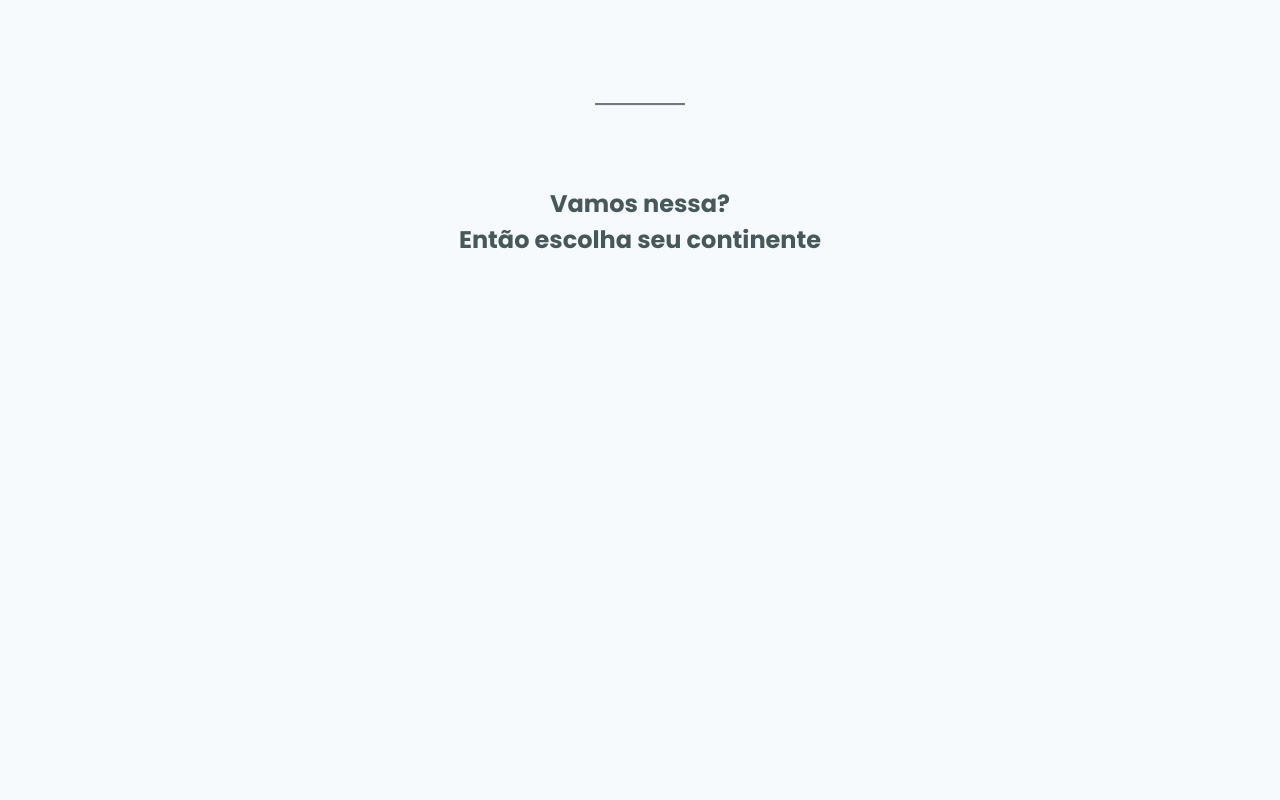
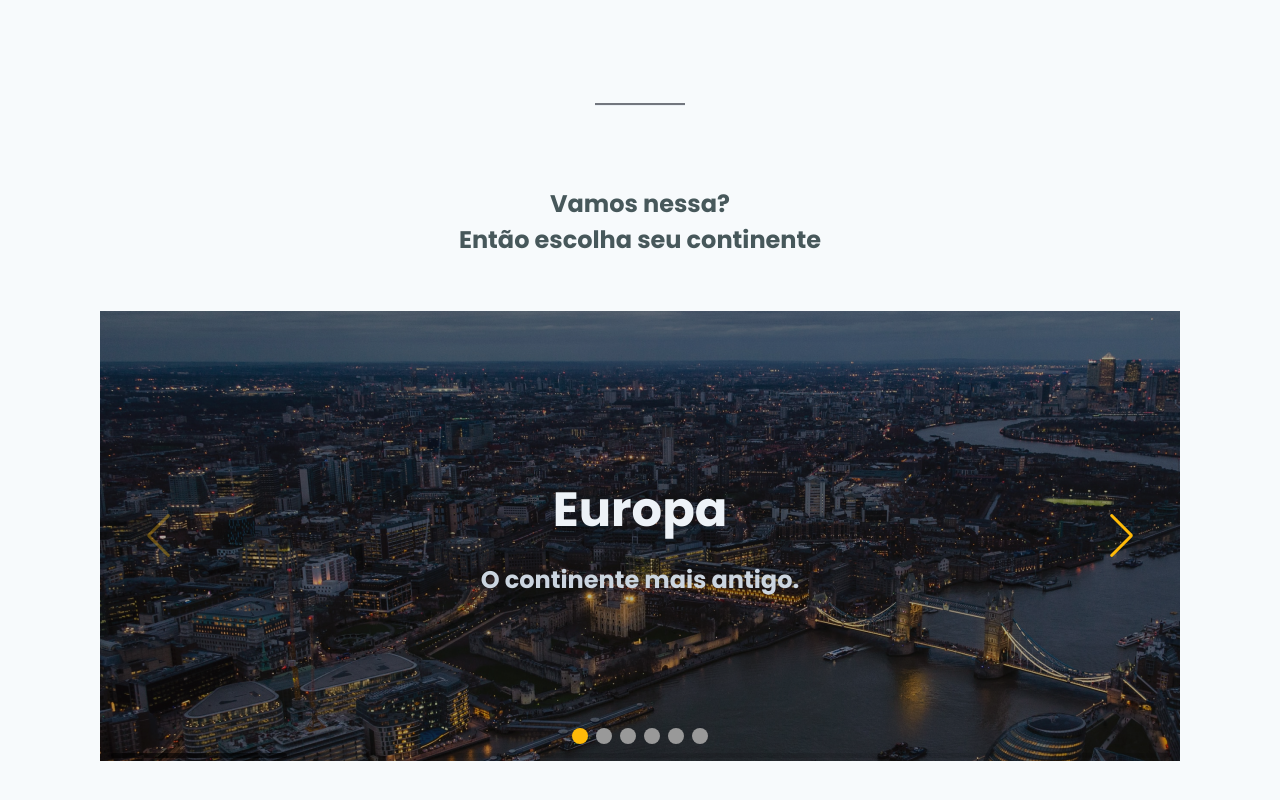
Before and after one commit to davihoffmann/worldtrip, a Next.js app: page / in a window 1280 px wide. Shown: the part 714-1514 px from the top of the page. Before the commit the page ends 1180 px from the top, so only its background shows below. Built offline with nearby package versions, Linux system fonts and the light colour scheme.

Commit message:
Desenvolvimento do swipper

```diff
--- a/package.json
+++ b/package.json
@@ -15,7 +15,8 @@
     "framer-motion": "^6.0.0",
     "next": "12.0.8",
     "react": "17.0.2",
-    "react-dom": "17.0.2"
+    "react-dom": "17.0.2",
+    "swiper": "^7.4.1"
   },
   "devDependencies": {
     "@types/node": "^17.0.10",
--- a/src/components/Banner/index.tsx
+++ b/src/components/Banner/index.tsx
@@ -14,13 +14,15 @@ export default function Banner() {
       h={335}
       justify="space-around"
       backgroundImage="/background.png"
+      bgRepeat="no-repeat"
+      bgSize="cover"
     >
       <Box display="flex" flexDirection="column" justifyContent="center">
-        <Text fontSize="4xl" mb="4" fontWeight="600">
+        <Text fontSize="4xl" mb="4" color="gray.50" fontWeight="600">
           5 Continentes, <br />
           infinitas possibilidades.
         </Text>
-        <Text fontSize="lg" fontWeight="400">
+        <Text fontSize="lg" fontWeight="400" color="gray.50">
           Chegou a hora de tirar do papel a viagem que você
           <br /> sempre sonhou.
         </Text>
--- /dev/null
+++ b/src/components/ContinentSwiper/index.tsx
@@ -0,0 +1,253 @@
+import { Box, Text, Flex, Heading } from '@chakra-ui/react';
+import Link from 'next/link';
+
+// Import Swiper React components
+import { Navigation, Pagination, Scrollbar, A11y } from 'swiper';
+
+import { Swiper, SwiperSlide } from 'swiper/react';
+
+import 'swiper/css';
+
+export default function ContinentSwiper() {
+  return (
+    <Flex
+      w="100%"
+      maxW={1240}
+      mx="auto"
+      mt={['5', '13']}
+      mb={['5', '10']}
+      h={['250px', '450px']}
+      px={['0', '20']}
+    >
+      <Swiper
+        modules={[Navigation, Pagination, Scrollbar, A11y]}
+        spaceBetween={0}
+        slidesPerView={1}
+        navigation={{
+          nextEl: '.swiper-button-next',
+          prevEl: '.swiper-button-prev',
+        }}
+        pagination={{
+          clickable: true,
+          type: 'bullets',
+        }}
+        scrollbar={{ draggable: true }}
+        autoplay={{
+          delay: 1000,
+        }}
+        style={{ width: '100%', flex: '1' }}
+      >
+        <Box className="swiper-button-next"></Box>
+        <Box className="swiper-button-prev"></Box>
+
+        <SwiperSlide>
+          <Flex
+            w="100%"
+            h="100%"
+            align="center"
+            justify="center"
+            bgImage="/europa.png"
+            bgRepeat="no-repeat"
+            bgSize="cover"
+            textAlign="center"
+          >
+            <Link href="/continent/europa">
+              <a>
+                <Text
+                  fontSize={['3xl', '4xl', '5xl']}
+                  color="gray.100"
+                  fontWeight="bold"
+                >
+                  Europa
+                </Text>
+                <Text
+                  fontWeight="bold"
+                  color="gray.300"
+                  fontSize={['0.8rem', '1xl', '2xl']}
+                  mt={['2', '4']}
+                >
+                  O continente mais antigo.
+                </Text>
+              </a>
+            </Link>
+          </Flex>
+        </SwiperSlide>
+
+        <SwiperSlide>
+          <Flex
+            w="100%"
+            h="100%"
+            align="center"
+            justify="center"
+            direction="column"
+            bgImage="/europa.png"
+            bgRepeat="no-repeat"
+            bgSize="cover"
+            textAlign="center"
+            bgPosition="center"
+          >
+            <Link href="/continent/northamerica">
+              <a href="">
+                <Heading
+                  fontSize={['3xl', '4xl', '5xl']}
+                  color="gray.100"
+                  fontWeight="bold"
+                >
+                  América do Norte
+                </Heading>
+                <Text
+                  fontWeight="bold"
+                  color="gray.300"
+                  fontSize={['0.8rem', '1xl', '2xl']}
+                  mt={['2', '4']}
+                >
+                  Um universo cosmopolita.
+                </Text>
+              </a>
+            </Link>
+          </Flex>
+        </SwiperSlide>
+
+        <SwiperSlide>
+          <Flex
+            w="100%"
+            h="100%"
+            align="center"
+            justify="center"
+            direction="column"
+            bgImage="/europa.png"
+            bgRepeat="no-repeat"
+            bgSize="cover"
+            textAlign="center"
+            bgPosition="center"
+          >
+            <Link href="/continent/southamerica">
+              <a href="">
+                <Heading
+                  fontSize={['3xl', '4xl', '5xl']}
+                  color="gray.100"
+                  fontWeight="bold"
+                >
+                  América do Sul
+                </Heading>
+                <Text
+                  fontWeight="bold"
+                  color="gray.300"
+                  fontSize={['0.8rem', '1xl', '2xl']}
+                  mt={['2', '4']}
+                >
+                  Beleza natural exuberante.
+                </Text>
+              </a>
+            </Link>
+          </Flex>
+        </SwiperSlide>
+
+        <SwiperSlide>
+          <Flex
+            w="100%"
+            h="100%"
+            align="center"
+            justify="center"
+            direction="column"
+            bgImage="/europa.png"
+            bgRepeat="no-repeat"
+            bgSize="cover"
+            textAlign="center"
+            bgPosition="center"
+          >
+            <Link href="/continent/asia">
+              <a href="">
+                <Heading
+                  fontSize={['3xl', '4xl', '5xl']}
+                  color="gray.100"
+                  fontWeight="bold"
+                >
+                  Ásia
+                </Heading>
+                <Text
+                  fontWeight="bold"
+                  color="gray.300"
+                  fontSize={['0.8rem', '1xl', '2xl']}
+                  mt={['2', '4']}
+                >
+                  Os mistérios do oriente.
+                </Text>
+              </a>
+            </Link>
+          </Flex>
+        </SwiperSlide>
+
+        <SwiperSlide>
+          <Flex
+            w="100%"
+            h="100%"
+            align="center"
+            justify="center"
+            direction="column"
+            bgImage="/europa.png"
+            bgRepeat="no-repeat"
+            bgSize="cover"
+            textAlign="center"
+            bgPosition="center"
+          >
+            <Link href="/continent/africa">
+              <a href="">
+                <Heading
+                  fontSize={['3xl', '4xl', '5xl']}
+                  color="gray.100"
+                  fontWeight="bold"
+                >
+                  África
+                </Heading>
+                <Text
+                  fontWeight="bold"
+                  color="gray.300"
+                  fontSize={['0.8rem', '1xl', '2xl']}
+                  mt={['2', '4']}
+                >
+                  Os safaris mais incríveis.
+                </Text>
+              </a>
+            </Link>
+          </Flex>
+        </SwiperSlide>
+
+        <SwiperSlide>
+          <Flex
+            w="100%"
+            h="100%"
+            align="center"
+            justify="center"
+            direction="column"
+            bgImage="/europa.png"
+            bgRepeat="no-repeat"
+            bgSize="cover"
+            textAlign="center"
+            bgPosition="center"
+          >
+            <Link href="/continent/oceania">
+              <a href="">
+                <Heading
+                  fontSize={['3xl', '4xl', '5xl']}
+                  color="gray.100"
+                  fontWeight="bold"
+                >
+                  Ocêania
+                </Heading>
+                <Text
+                  fontWeight="bold"
+                  color="gray.300"
+                  fontSize={['0.8rem', '1xl', '2xl']}
+                  mt={['2', '4']}
+                >
+                  O encontro da natureza com o futurismo.
+                </Text>
+              </a>
+            </Link>
+          </Flex>
+        </SwiperSlide>
+      </Swiper>
+    </Flex>
+  );
+}
--- a/src/pages/_app.tsx
+++ b/src/pages/_app.tsx
@@ -1,6 +1,9 @@
 import { AppProps } from 'next/app';
 import { ChakraProvider } from '@chakra-ui/react';
+
 import { theme } from '../styles/theme';
+import 'swiper/css/bundle';
+import '../styles/swiper.css';
 
 function MyApp({ Component, pageProps }: AppProps) {
   return (
--- a/src/pages/index.tsx
+++ b/src/pages/index.tsx
@@ -1,19 +1,12 @@
+import { Box, Divider, Flex, Image, SimpleGrid, Text } from '@chakra-ui/react';
+
 import Header from '../components/Header';
 import Banner from '../components/Banner';
-import {
-  Box,
-  Divider,
-  Flex,
-  Grid,
-  GridItem,
-  Image,
-  SimpleGrid,
-  Text,
-} from '@chakra-ui/react';
+import ContinentSwiper from '../components/ContinentSwiper';
 
 export default function Home() {
   return (
-    <Flex h="100vh" direction="column">
+    <Flex direction="column" alignItems="center">
       <Header />
       <Banner />
 
@@ -81,7 +74,13 @@ export default function Home() {
         <Divider width="90px" height="2px" bg="gray.800" />
       </Flex>
 
-      <Flex w="100%" alignItems="center" justifyContent="center" mt="20">
+      <Flex
+        w="100%"
+        alignItems="center"
+        justifyContent="center"
+        mt="20"
+        mb="10"
+      >
         <Text
           color="gray.600"
           fontSize="2xl"
@@ -94,13 +93,7 @@ export default function Home() {
         </Text>
       </Flex>
 
-      <Flex w="100%" alignItems="center" justifyContent="center" mt="20">
-        jhdkajshdjkad
-      </Flex>
-
-      <Flex w="100%" alignItems="center" justifyContent="center" mt="20">
-        jhdkajshdjkad
-      </Flex>
+      <ContinentSwiper />
     </Flex>
   );
 }
--- /dev/null
+++ b/src/styles/swiper.css
@@ -0,0 +1,40 @@
+.swiper-button-next {
+  right: 45px;
+}
+.swiper-button-prev {
+  left: 45px;
+}
+.swiper-button-prev:after,
+.swiper-button-next:after {
+  color: #ffba08;
+}
+
+.swiper-pagination-bullet {
+  width: 16px;
+  height: 16px;
+  background: #999999;
+  opacity: 1;
+}
+
+.swiper-pagination-bullet-active {
+  background: #ffba08;
+}
+
+@media (max-width: 30em) {
+  .swiper-button-next {
+    right: 15px;
+  }
+  .swiper-button-prev {
+    left: 15;
+  }
+
+  .swiper-button-next:after,
+  .swiper-button-prev:after {
+    font-size: 1.2rem;
+  }
+
+  .swiper-pagination-bullet {
+    width: 8px;
+    height: 8px;
+  }
+}
--- a/src/styles/theme.ts
+++ b/src/styles/theme.ts
@@ -14,7 +14,7 @@ export const theme = extendTheme({
     global: {
       body: {
         bg: 'gray.50',
-        color: 'gray.50',
+        color: 'gray.900',
       },
     },
   },
```
Also changed, not shown: public/europa.png (added), 1 other file (tests, documents, lock files or other folders).
